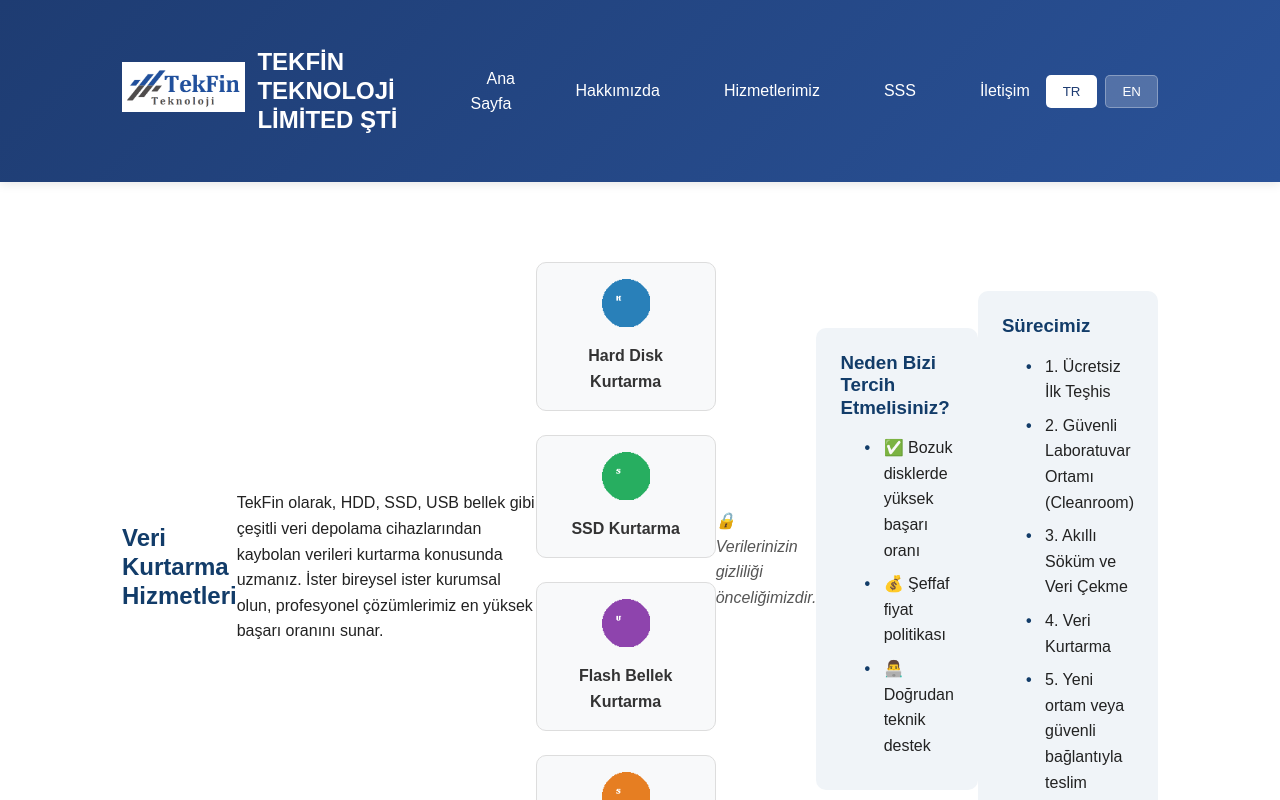
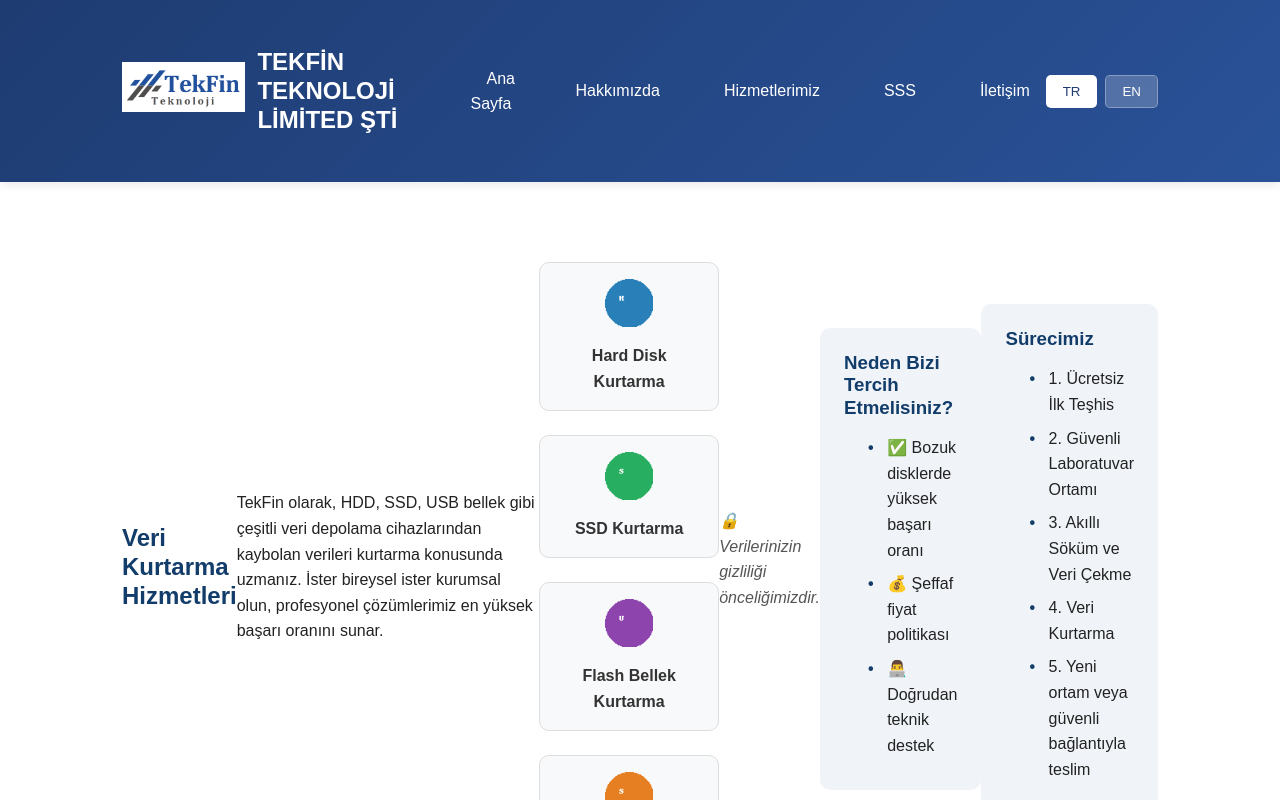
Before and after one commit to SalehKar/tekfin-website, a React (Create React App) app: page /data-recovery in a window 1280 px wide. Shown: the top 800 px of the page. Built offline with nearby package versions, Linux system fonts and the light colour scheme.

Commit message:
Update DataRecovery.js

```diff
--- a/src/components/DataRecovery.js
+++ b/src/components/DataRecovery.js
@@ -26,7 +26,7 @@ export default function DataRecovery({ language = "tr" }) {
       processTitle: "Sürecimiz",
       processSteps: [
         "1. Ücretsiz İlk Teşhis",
-        "2. Güvenli Laboratuvar Ortamı (Cleanroom)",
+        "2. Güvenli Laboratuvar Ortamı",
         "3. Akıllı Söküm ve Veri Çekme",
         "4. Veri Kurtarma",
         "5. Yeni ortam veya güvenli bağlantıyla teslim"
@@ -51,7 +51,7 @@ export default function DataRecovery({ language = "tr" }) {
       processTitle: "Our Process",
       processSteps: [
         "1. Free Initial Diagnosis",
-        "2. Secure Lab Environment (Cleanroom)",
+        "2. Secure Lab Environment",
         "3. Smart Disassembly & Extraction",
         "4. File Recovery",
         "5. Delivery via new medium or secure download links"
```
